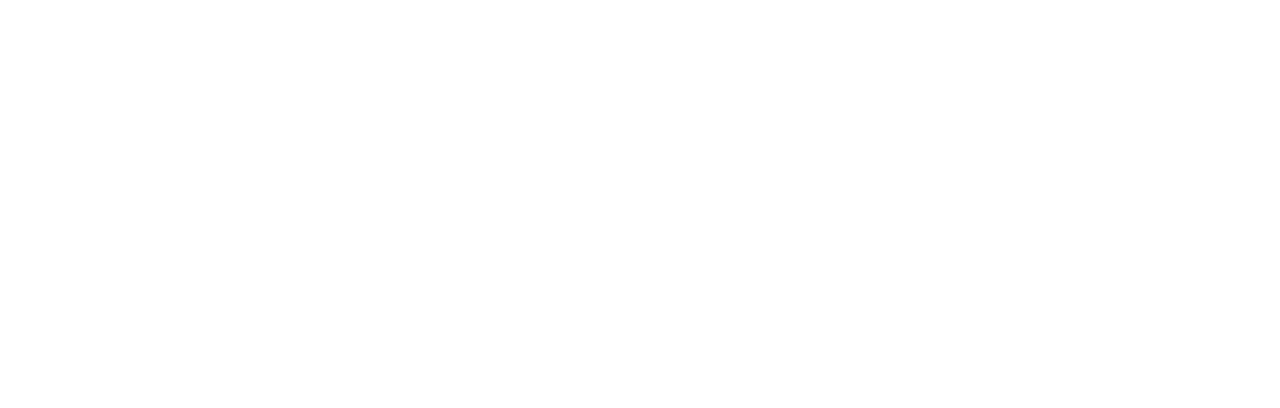
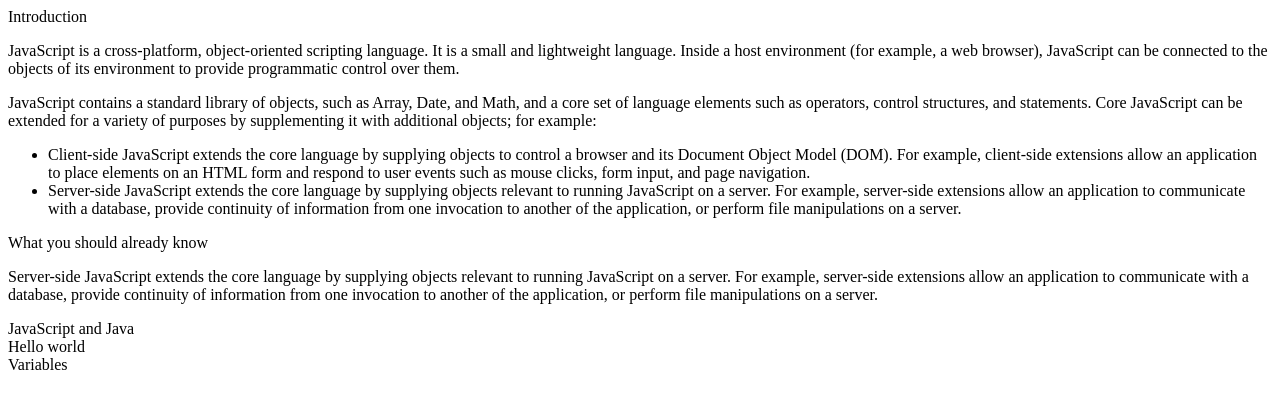
Before and after one commit to mihreteab/technical-documentation-page, a plain HTML site: page index.html in a window 1280 px wide. Drawn offline with Linux system fonts and the light colour scheme.

Commit message:
first 5 points project

```diff
--- a/index.html
+++ b/index.html
@@ -7,20 +7,84 @@
   </head>
 
   <body>
+    <main id="main-doc">
+      <section class="main-section" id="Introduction">
+        <header>
+          Introduction
+        </header>
+
+        <p>
+          JavaScript is a cross-platform, object-oriented scripting
+          language. It is a small and lightweight language. Inside a host
+          environment (for example, a web browser), JavaScript can be
+          connected to the objects of its environment to provide
+          programmatic control over them.
+        </p>
+
+        <p>
+          JavaScript contains a standard library of objects, such as
+          Array, Date, and Math, and a core set of language elements such as
+          operators, control structures, and statements. Core JavaScript can
+          be extended for a variety of purposes by supplementing it with
+          additional objects; for example:
+        </p>
+
+        <ul>
+          <li>
+            Client-side JavaScript extends the core language by supplying objects
+            to control a browser and its Document Object Model (DOM). For example,
+            client-side extensions allow an application to place elements on an
+            HTML form and respond to user events such as mouse clicks, form input,
+            and page navigation.
+          </li>
+          <li>
+            Server-side JavaScript extends the core language by supplying
+            objects relevant to running JavaScript on a server. For
+            example, server-side extensions allow an application to
+            communicate with a database, provide continuity of information
+            from one invocation to another of the application, or perform
+            file manipulations on a server.
+          </li>
+
+        </ul>
+      </section>
+
+      <section class="main-section" id="What_you_should_already_know">
+        <header>
+          What you should already know
+        </header>
+        <p>
+          Server-side JavaScript extends the core language by supplying
+          objects relevant to running JavaScript on a server. For example,
+          server-side extensions allow an application to communicate with a
+          database, provide continuity of information from one invocation
+          to another of the application, or perform file manipulations on a
+          server.
+        </p>
+      </section>
+
+      <section class="main-section" id="JavaScript_and_Java">
+        <header>
+          JavaScript and Java
+        </header>
+      </section>
+
+      <section class="main-section" id="Hello_world">
+        <header>
+          Hello world
+        </header>
+      </section>
+
+      <section class="main-section" id="Variables">
+        <header>
+          Variables
+        </header>
+      </section>
+
+    </main>
+
+
     <script src="https://cdn.freecodecamp.org/testable-projects-fcc/v1/bundle.js"></script>
-
-    <!--
-
-    Hello Camper!
-
-    For now, the test suite only works in Chrome!
-    Please read the README below in the JS Editor before beginning.
-    Feel free to delete this message once you have read it.
-    Good luck and Happy Coding!
-
-    - The freeCodeCamp Team
-
-    -->
     <script  src="js/index.js"></script>
   </body>
 </html>
```
